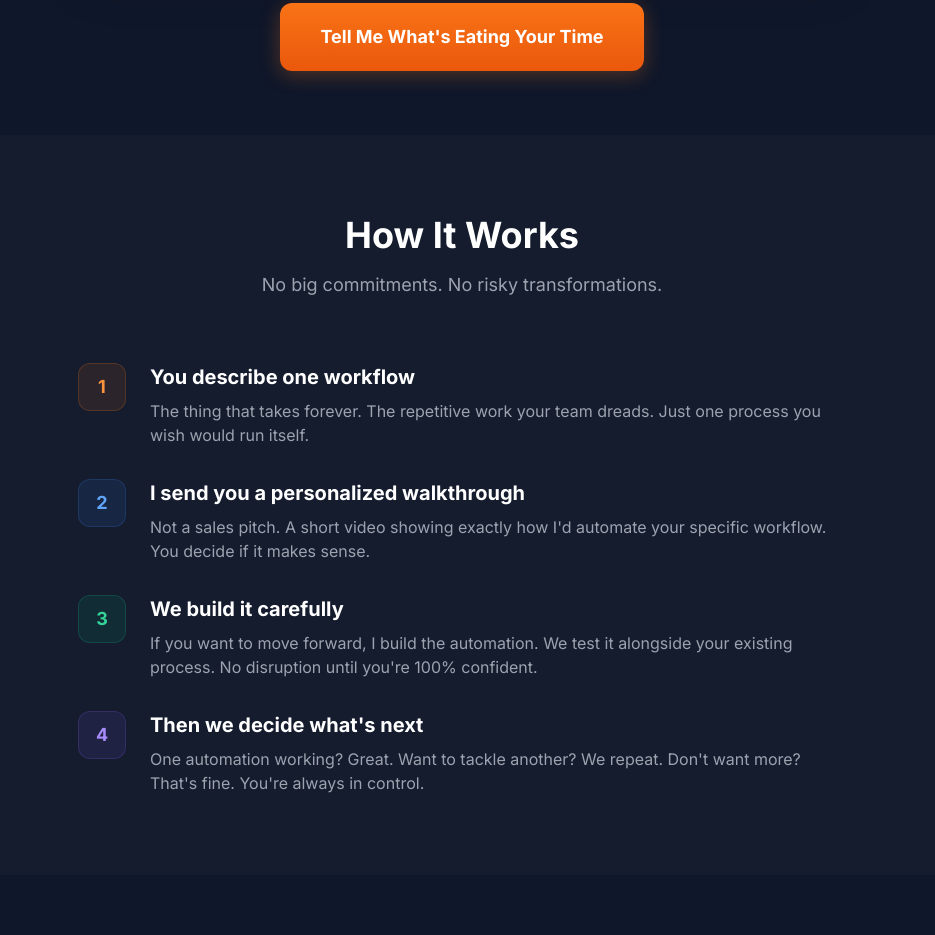
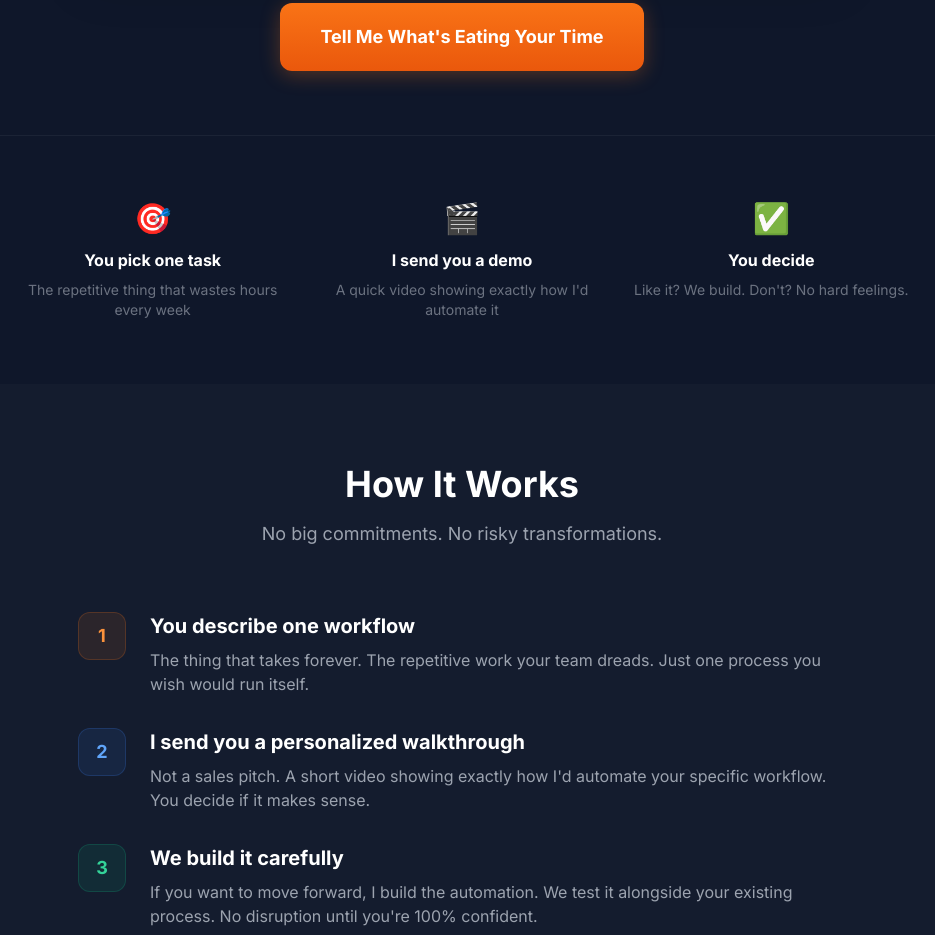
Before and after one commit to jeremysy/callforge-landing, a plain HTML site: page index.html in a window 1280 px wide. Shown: the part 790-1725 px from the top of the page, without its empty margins (178-1113 px from the left). Drawn offline with nearby package versions, Linux system fonts and the light colour scheme.

Commit message:
Add quick 3-step explainer after video
Pick task → Get demo → You decide

🤖 Generated with [Claude Code](https://claude.com/claude-code)

Co-Authored-By: Claude Opus 4.5 <noreply@anthropic.com>

```diff
--- a/index.html
+++ b/index.html
@@ -45,6 +45,28 @@
             <a href="#audit" class="cta-button inline-block text-white font-bold text-lg px-10 py-5 rounded-xl transition-all">Tell Me What's Eating Your Time</a>
         </div>
     </header>
+
+    <section class="py-16 px-6 border-t border-white/5">
+        <div class="max-w-4xl mx-auto">
+            <div class="grid md:grid-cols-3 gap-8 text-center">
+                <div>
+                    <div class="text-3xl mb-3">🎯</div>
+                    <h3 class="text-white font-bold mb-2">You pick one task</h3>
+                    <p class="text-gray-500 text-sm">The repetitive thing that wastes hours every week</p>
+                </div>
+                <div>
+                    <div class="text-3xl mb-3">🎬</div>
+                    <h3 class="text-white font-bold mb-2">I send you a demo</h3>
+                    <p class="text-gray-500 text-sm">A quick video showing exactly how I'd automate it</p>
+                </div>
+                <div>
+                    <div class="text-3xl mb-3">✅</div>
+                    <h3 class="text-white font-bold mb-2">You decide</h3>
+                    <p class="text-gray-500 text-sm">Like it? We build. Don't? No hard feelings.</p>
+                </div>
+            </div>
+        </div>
+    </section>
 
     <section id="how-it-works" class="py-20 px-6 bg-white/[0.02]">
         <div class="max-w-3xl mx-auto">
```
